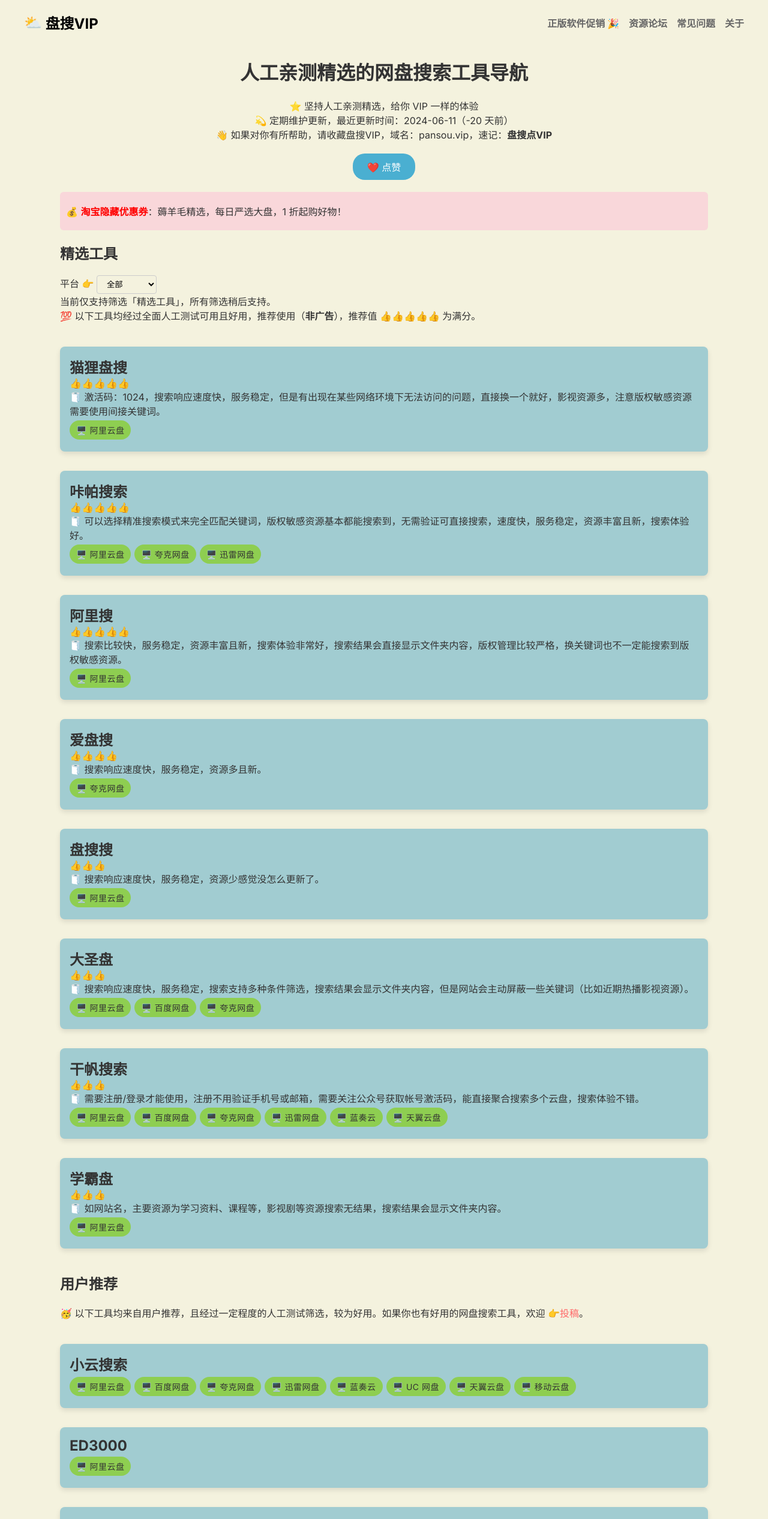
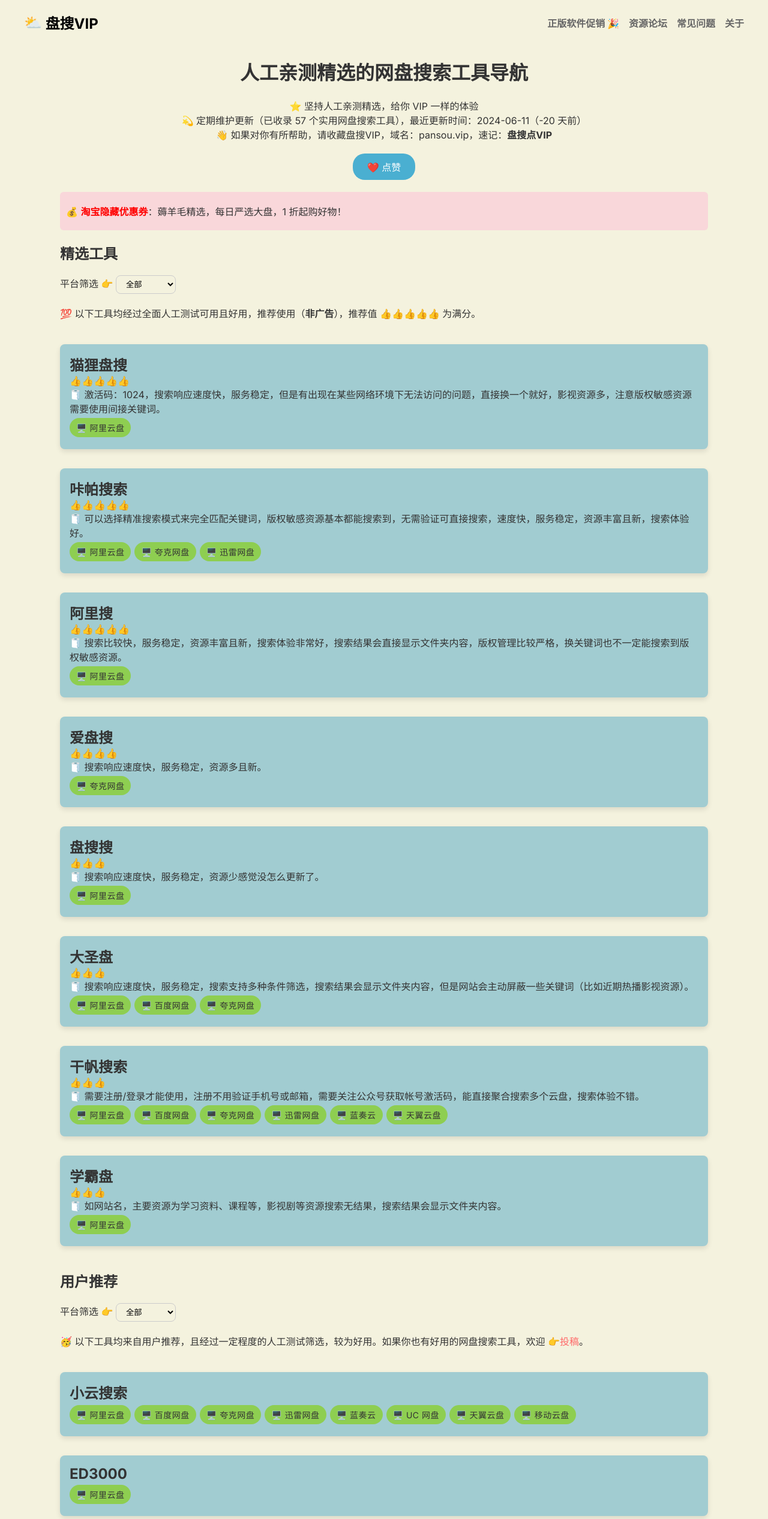
Before and after one commit to rokcso/pansou-vip, a Next.js app: page / in a window 1280 px wide. Shown: the top 2533 px of the page at 60% size. Built offline with nearby package versions, Linux system fonts and the light colour scheme.

Commit message:
filter finish

```diff
--- a/app/about/page.js
+++ b/app/about/page.js
@@ -32,11 +32,9 @@ export default function Home() {
           盘搜VIP 暂时并没有提供任何付费服务，纯纯用爱发电。 如果你想对盘搜VIP
           提供支持或帮助，最简单的方式就是
           <b>将盘搜VIP 分享给任何有需要的人</b>
-          ，其次你还可以选择赞赏一下，赞赏收入将用于域名、服务器续费。
+          ，其次你还可以选择赞赏一下，赞赏收入将用于域名、服务器续费。👇
         </p>
         <Image src="/img/wxzsm.jpg" alt="赞赏码" width={300} height={300} />
-        <p>或者点击这里（👇）选购你需要的正版软件吧！</p>
-        <AdBanner />
       </div>
       <div>
         <h2>投稿</h2>
--- a/app/components/hero/index.js
+++ b/app/components/hero/index.js
@@ -1,6 +1,6 @@
 import styles from "./index.module.css";
 
-export default function ({ lastUpdateDateStr }) {
+export default function ({ lastUpdateDateStr, siteCount }) {
   const nowDate = new Date();
   const lastUpdateDate = new Date(lastUpdateDateStr);
   const daysAgo = Math.floor(
@@ -8,7 +8,26 @@ export default function ({ lastUpdateDateStr }) {
   );
 
   function handleDonateClick() {
-    alert("将 pansou.vip 分享给你的朋友们就是对我最好的鼓励！❤️");
+    // 希望复制到剪贴板的文本
+    const textToCopy = "推荐你一个人工亲测精选的网盘搜索工具导航网站：piansou.vip，真的挺好用的！";
+
+    // 检查 Clipboard API 可用性
+    if (navigator.clipboard) {
+      // 使用 Clipboard API 将文本写入剪贴板
+      navigator.clipboard.writeText(textToCopy)
+        .then(() => {
+          // 写入剪贴板成功后的回调
+          alert("推荐文本已复制到剪贴板，快去分享给你的朋友们吧！❤️");
+        })
+        .catch((err) => {
+          // 写入剪贴板失败后的回调
+          console.error("无法复制文本到剪贴板: ", err);
+          alert("将 pansou.vip 分享给你的朋友们就是对我最好的鼓励！❤️");
+        });
+    } else {
+      // 如果 Clipboard API 不可用，使用传统的提示方式
+      alert("将 pansou.vip 分享给你的朋友们就是对我最好的鼓励！❤️");
+    }
   }
 
   return (
@@ -16,7 +35,7 @@ export default function ({ lastUpdateDateStr }) {
       <h1>人工亲测精选的网盘搜索工具导航</h1>
       <p>⭐ 坚持人工亲测精选，给你 VIP 一样的体验</p>
       <p>
-        💫 定期维护更新，最近更新时间：{lastUpdateDateStr}（{daysAgo} 天前）
+        💫 定期维护更新（已收录 {siteCount} 个实用网盘搜索工具），最近更新时间：{lastUpdateDateStr}（{daysAgo} 天前）
       </p>
       <p>
         👋 如果对你有所帮助，请收藏盘搜VIP，域名：pansou.vip，速记：
--- a/app/page.js
+++ b/app/page.js
@@ -8,14 +8,38 @@ import styles from "./page.module.css";
 import featuredSites from "../public/data/featuredSites.json";
 import userRecommendedSites from "../public/data/userRecommendedSites.json";
 import noTestSites from "../public/data/noTestSites.json";
+import forumSites from "../public/data/forum.json";
 
 export default function Home() {
   // 全局常量，数据最新更新时间（字符串格式）
   const lastUpdateDateStr = "2024-06-11";
 
-  // 平台筛选，用户选择的平台
+  // 统计已收录的网站的数量
+  const featuredSiteCount = featuredSites.length;
+  const userRecommendedSiteCount = userRecommendedSites.length;
+  const noTestSiteCount = noTestSites.length;
+  const forumSiteCount = forumSites.length;
+  const allSiteCount = featuredSiteCount + userRecommendedSiteCount + noTestSiteCount + forumSiteCount;
+
+
+  // 平台筛选，用户选择的平台的值，默认 all
   const [selectedPlatform, setSelectedPlatform] = useState("all");
-  const platforms = Array.from(new Set(featuredSites.flatMap((site) => site.platforms)));
+  const [userRecommendedSelectedPlatform, setUserRecommendedSelectedPlatform] =
+    useState("all");
+  const [noTestSelectedPlatform, setNoTestSelectedPlatform] = useState("all");
+
+  // 用户可用来筛选平台的选项，从 Site 数据中获取 platforms 数据，将其声明为 Set 对象可以直接去重，再转换为数组
+  const platformOptions = Array.from(
+    new Set(featuredSites.flatMap((site) => site.platforms))
+  );
+  const userRecommendedSitePlatformOptions = Array.from(
+    new Set(userRecommendedSites.flatMap((site) => site.platforms))
+  );
+  const noTestSitePlatformOptions = Array.from(
+    new Set(noTestSites.flatMap((site) => site.platforms))
+  );
+
+  // 平台原始值标识对应的中文值
   const platformTranslation = {
     ali: "阿里云盘",
     baidu: "百度网盘",
@@ -28,6 +52,8 @@ export default function Home() {
     weiyun: "腾讯微云",
     115: "115网盘",
   };
+
+  // 平台值的顺序
   const platformOrder = [
     "ali",
     "baidu",
@@ -40,34 +66,56 @@ export default function Home() {
     "weiyun",
     "115",
   ];
-  const sortedPlatforms = platformOrder
-    .filter((platform) => platforms.includes(platform));
+
+  // 排序之后的平台选项
+  const sortedPlatformOptions = platformOrder.filter((platform) =>
+    platformOptions.includes(platform)
+  );
+  const userRecommendedSortedPlatformOptions = platformOrder.filter(
+    (platform) => userRecommendedSitePlatformOptions.includes(platform)
+  );
+  const noTestSortedPlatformOptions = platformOrder.filter((platform) =>
+    noTestSitePlatformOptions.includes(platform)
+  );
+
+  // 根据用户选择的平台过滤要显示的 Site 数据
   const filteredSites =
     selectedPlatform === "all"
       ? featuredSites
       : featuredSites.filter((site) =>
           site.platforms.includes(selectedPlatform)
         );
-  console.log(sortedPlatforms)
-  console.log(selectedPlatform)
+  const userRecommendedFilteredSites =
+    userRecommendedSelectedPlatform === "all"
+      ? userRecommendedSites
+      : userRecommendedSites.filter((site) =>
+          site.platforms.includes(userRecommendedSelectedPlatform)
+        );
+  const noTestFilteredSites =
+    noTestSelectedPlatform === "all"
+      ? noTestSites
+      : noTestSites.filter((site) =>
+          site.platforms.includes(noTestSelectedPlatform)
+        );
 
   return (
     <div>
-      <Hero lastUpdateDateStr={lastUpdateDateStr} />
+      <Hero lastUpdateDateStr={lastUpdateDateStr} siteCount={allSiteCount} />
       <AdBanner />
       <div className={styles.main}>
-
         <div>
           <h2>精选工具</h2>
+          {/* 筛选组件 */}
           <div className={styles.filterDiv}>
-          <span>平台 👉 </span>
+            <span>平台筛选 👉 </span>
             <select
               value={selectedPlatform}
               onChange={(e) => setSelectedPlatform(e.target.value)}
             >
               <option value={"all"}>全部</option>
-            {sortedPlatforms.map((platformKey) => {
-              const platformName = platformTranslation[platformKey] || platformKey;
+              {sortedPlatformOptions.map((platformKey) => {
+                const platformName =
+                  platformTranslation[platformKey] || platformKey;
                 return (
                   <option key={platformKey} value={platformKey}>
                     {platformName}
@@ -75,7 +123,6 @@ export default function Home() {
                 );
               })}
             </select>
-          <p>当前仅支持筛选「精选工具」，所有筛选稍后支持。</p>
           </div>
           <p>
             💯 以下工具均经过全面人工测试可用且好用，推荐使用（<b>非广告</b>
@@ -90,7 +137,27 @@ export default function Home() {
         </div>
         <div>
           <h2>用户推荐</h2>
-
+          {/* 筛选组件 */}
+          <div className={styles.filterDiv}>
+            <span>平台筛选 👉 </span>
+            <select
+              value={userRecommendedSelectedPlatform}
+              onChange={(e) =>
+                setUserRecommendedSelectedPlatform(e.target.value)
+              }
+            >
+              <option value={"all"}>全部</option>
+              {userRecommendedSortedPlatformOptions.map((platformKey) => {
+                const platformName =
+                  platformTranslation[platformKey] || platformKey;
+                return (
+                  <option key={platformKey} value={platformKey}>
+                    {platformName}
+                  </option>
+                );
+              })}
+            </select>
+          </div>
           <p>
             🥳
             以下工具均来自用户推荐，且经过一定程度的人工测试筛选，较为好用。如果你也有好用的网盘搜索工具，欢迎
@@ -107,12 +174,31 @@ export default function Home() {
           <br />
         </div>
         <div className={styles.siteList}>
-          {userRecommendedSites.map((cardInfo, index) => (
+          {userRecommendedFilteredSites.map((cardInfo, index) => (
             <Card key={index} cardInfo={cardInfo} />
           ))}
         </div>
         <div>
           <h2>备用工具</h2>
+          {/* 筛选组件 */}
+          <div className={styles.filterDiv}>
+            <span>平台筛选 👉 </span>
+            <select
+              value={noTestSelectedPlatform}
+              onChange={(e) => setNoTestSelectedPlatform(e.target.value)}
+            >
+              <option value={"all"}>全部</option>
+              {noTestSortedPlatformOptions.map((platformKey) => {
+                const platformName =
+                  platformTranslation[platformKey] || platformKey;
+                return (
+                  <option key={platformKey} value={platformKey}>
+                    {platformName}
+                  </option>
+                );
+              })}
+            </select>
+          </div>
           <p>
             💢 以下工具均未经过全面人工测试，<b>仅保证能正常访问</b>
             ，在精选工具不满足需求时可自行选择以下工具作为备用。
@@ -120,7 +206,7 @@ export default function Home() {
           <br />
         </div>
         <div className={styles.siteList}>
-          {noTestSites.map((cardInfo, index) => (
+          {noTestFilteredSites.map((cardInfo, index) => (
             <Card key={index} cardInfo={cardInfo} />
           ))}
         </div>
--- a/app/page.module.css
+++ b/app/page.module.css
@@ -6,7 +6,7 @@
 }
 
 .filterDiv {
-  margin-top: 20px;
+  margin: 20px 0px;
 }
 
 .filterDiv select {
@@ -14,7 +14,7 @@
   padding: 6px 12px;
   margin: 0px;
   border: 1px solid #ccc;
-  border-radius: 4px;
+  border-radius: 8px;
   background-color: #F4F2DE;
 }
 
```
Lines whose indentation alone changed are shown as unchanged.
